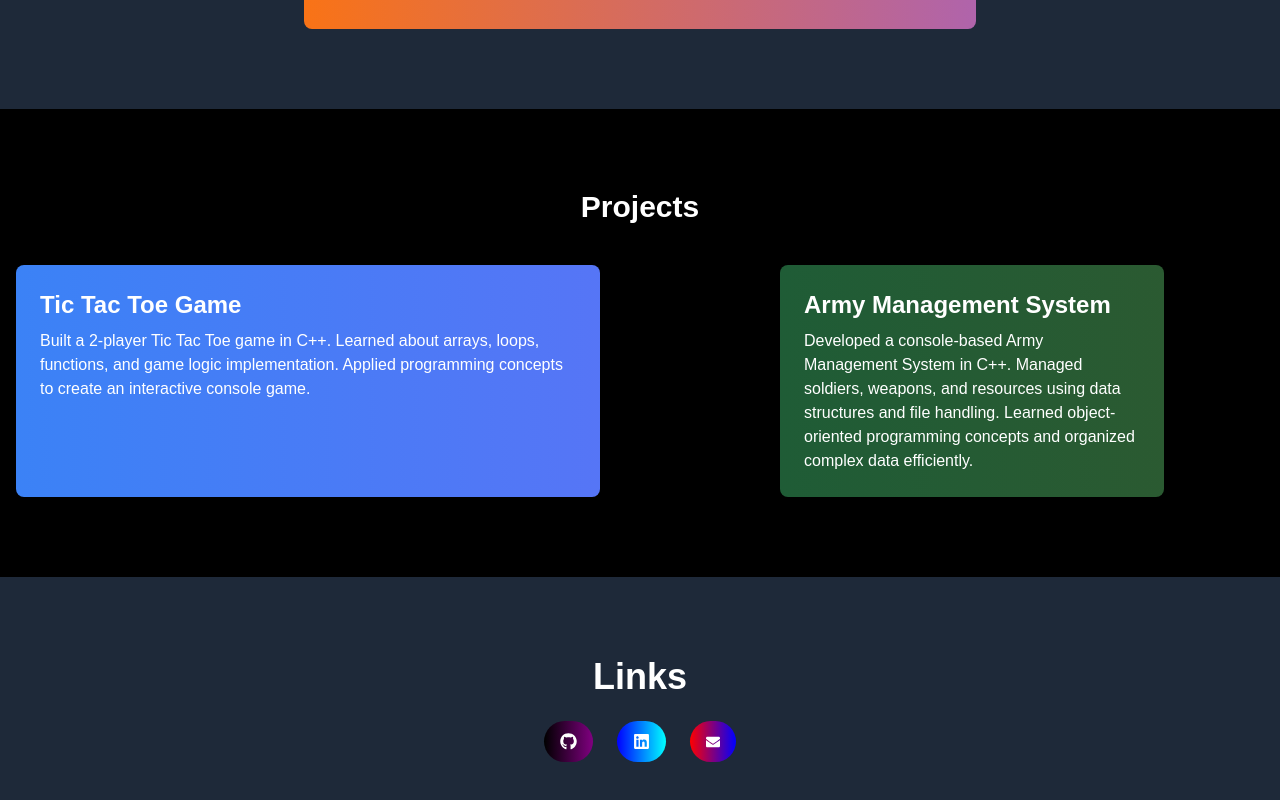
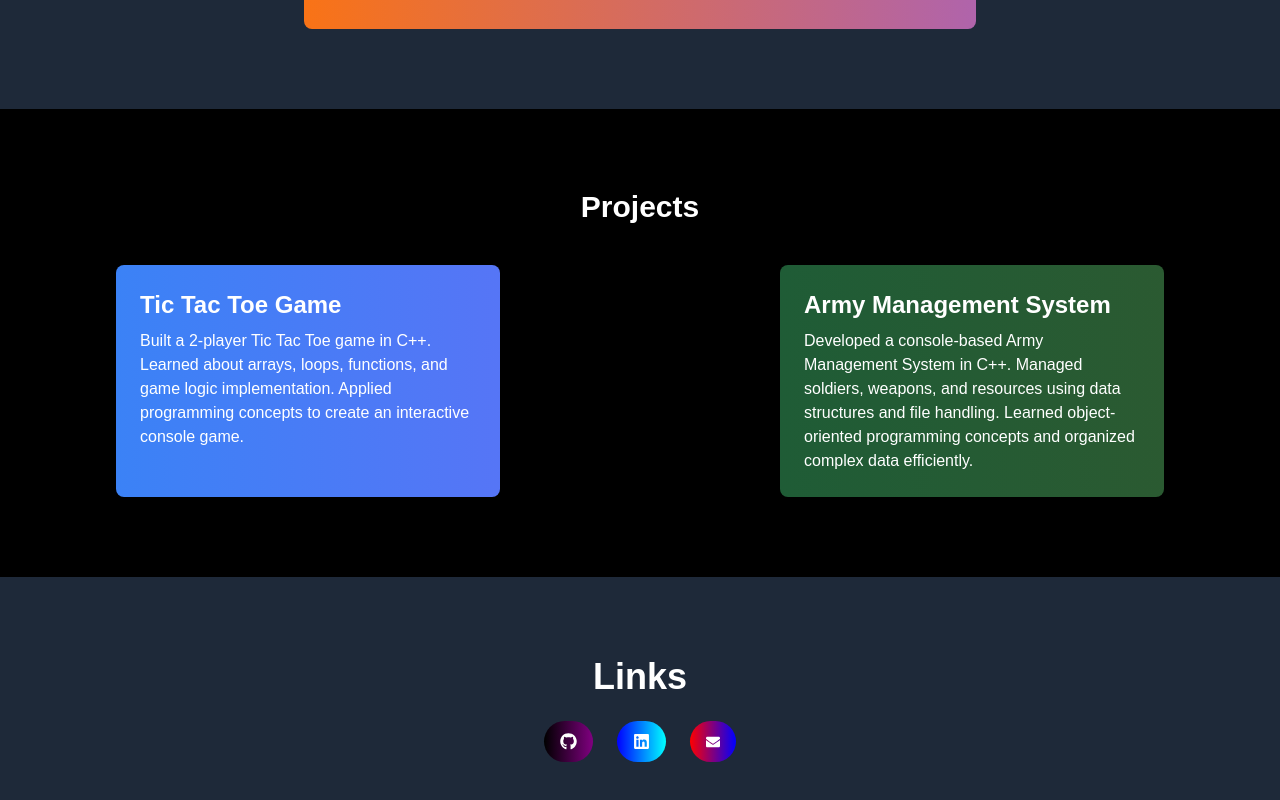
Before and after one commit to sameer890678/portfolio, a Next.js app: page / in a window 1280 px wide. Shown: the part 1051-1851 px from the top of the page. Built offline with nearby package versions, Linux system fonts and the light colour scheme.

Commit message:
removed hover-scale-105

```diff
--- a/app/page.tsx
+++ b/app/page.tsx
@@ -65,7 +65,7 @@ export default function Home() {
   <div className="grid grid-cols-1 md:grid-cols-2 gap-20 justify-items-center">
 
    {/* Tic Tac Toe Project */}
-<div className="p-6 rounded-lg text-white shadow-lg tictactoe-hover hover:scale-105 transition-transform duration-500">
+<div className="p-6 rounded-lg text-white shadow-lg tictactoe-hover max-w-sm transition-transform duration-500">
   <h3 className="text-2xl font-semibold mb-2">Tic Tac Toe Game</h3>
   <p>
     Built a 2-player Tic Tac Toe game in C++. Learned about arrays, loops, functions, and game logic implementation. Applied programming concepts to create an interactive console game.
```
